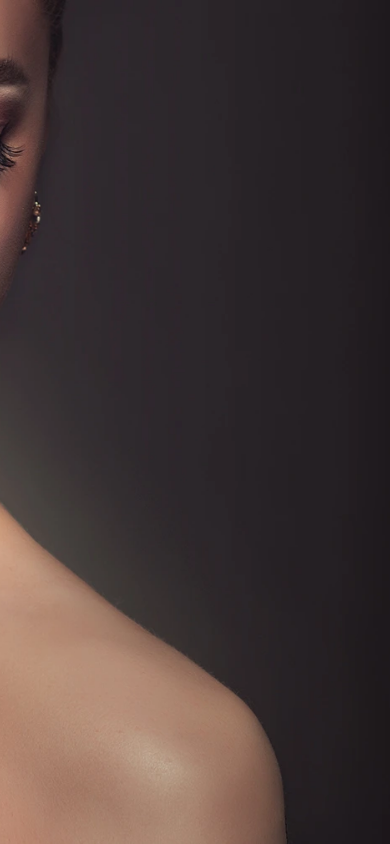
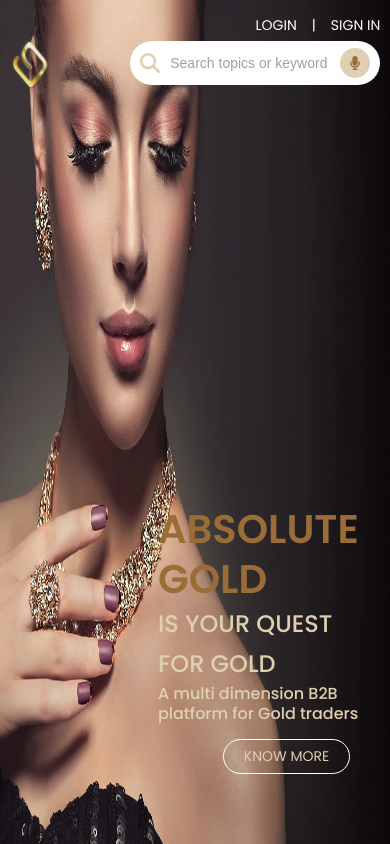
Before and after one commit to ayushagrahari0511/absolute-gold, a Next.js app: page /home in a window 390 px wide. Built offline with nearby package versions, Linux system fonts and the light colour scheme.

Commit message:
second commit

```diff
--- a/components/Home/Landing/Landing.js
+++ b/components/Home/Landing/Landing.js
@@ -1,9 +1,46 @@
 import styles from './Landing.module.css'
+import Link from 'next/link'
+import { FontAwesomeIcon } from '@fortawesome/react-fontawesome'
+import { faSearch, faMicrophone } from '@fortawesome/free-solid-svg-icons'
 
 const Landing = () => {
   return (
     <div className={styles.wrapper}>
-
+      <div className={styles.container}>
+        <header>
+          <div className={styles.logo}>
+            <img src="/logo.png" alt="" />
+          </div>
+          <div className={styles.links}>
+            <div className={styles.login}>
+              <Link href="/login">
+                LOGIN
+              </Link>
+              <span>|</span>
+              <Link href="/register">
+                SIGN IN
+              </Link>
+            </div>
+            <form className={styles.search_container}>
+              <label htmlFor="search">
+                <FontAwesomeIcon icon={faSearch} className={styles.search} />
+              </label>
+              <input type="text" id='search' placeholder='Search topics or keyword' />
+              <div className={styles.microphone}>
+                <FontAwesomeIcon icon={faMicrophone} className={styles.mike} />
+              </div>
+            </form>
+          </div>
+        </header>
+        <div className={styles.description}>
+          <h1>ABSOLUTE GOLD</h1>
+          <h3>IS YOUR QUEST FOR GOLD</h3>
+          <h5>A multi dimension B2B platform for Gold traders</h5>
+          <Link href="/more">
+            KNOW MORE
+          </Link>
+        </div>
+      </div>
     </div>
   )
 }
--- a/components/Home/Landing/Landing.module.css
+++ b/components/Home/Landing/Landing.module.css
@@ -3,6 +3,246 @@
     height: 100vh;
     background: url(/banner_img.webp);
     background-repeat: no-repeat;
-    background-size: cover;
-    background-position: center;
+    background-size: 100% 107vh;
+    background-position: top 0 left 0;
+    position: relative;
+    display: flex;
+    align-items: center;
+    justify-content: center;
 }
+
+.container {
+    padding: 1rem 0;
+    width: 95%;
+    height: 100%;
+    display: flex;
+    flex-direction: column;
+    justify-content: space-between;
+}
+
+/* Header section starts here */
+
+.container > header {
+    width: 100%;
+    display: flex;
+    align-items: center;
+    justify-content: space-between;
+}
+
+.logo > img {
+    position: relative;
+    top: 1rem;
+    width: 4rem;
+}
+
+.links {
+    display: flex;
+    align-items: center;
+    grid-gap: 6rem;
+}
+
+.login {
+    position: relative;
+    top: .5rem;
+    display: flex;
+    align-items: center;
+    color: #fff;
+    grid-gap: 1.5rem;
+}
+
+.login > a {
+    transition: all 0.3s;
+}
+
+.login > a:hover {
+    color: var(--brown_primary);
+}
+
+.search_container {
+    background: #fff;
+    padding: .7rem 1rem;
+    border-radius: 4rem;
+    display: flex;
+    align-items: center;
+    grid-gap: 4.5rem;
+}
+
+.search_container label {
+    display: flex;
+    align-items: center;
+    justify-content: center;
+}
+
+.search_container > input {
+    border: none;
+    outline: none;
+    font-size: 1.5rem;
+    color: var(--black_secondary);
+}
+
+.search_container > input::placeholder {
+    color: var(--black_secondary);
+}
+
+.search {
+    width: 2rem;
+    height: 2rem;
+    color: var(--button_background);
+}
+
+.microphone {
+    display: flex;
+    align-items: center;
+}
+
+.mike {
+    background: var(--button_background);
+    border-radius: 50%;
+    padding: .8rem;
+    width: 1.4rem;
+    height: 1.4rem;
+    color: var(--brown_primary);
+}
+
+/* Header section ends here */
+
+.description {
+    width: 35%;
+    margin-bottom: 2rem;
+    display: flex;
+    flex-direction: column;
+
+    align-self: flex-end;
+    text-align: left;
+}
+
+.description > h1 {
+    font-weight: 400;
+    line-height: 6rem;
+    color: var(--brown_primary);
+}
+
+.description > h3 {
+    line-height: 4.5rem;
+    font-weight: 400;
+    color: var(--brown_tertiary);
+}
+
+.description > h5 {
+    font-weight: 400;
+    line-height: 2.8rem;
+    color: var(--brown_tertiary);
+}
+
+.description > a {
+    width: fit-content;
+    margin-top: 1.5rem;
+    border: 1.5px solid #fff;
+    padding: 1rem 3rem;
+    border-radius: 5rem;
+    background: transparent;
+    color: var(--brown_tertiary);
+}
+
+
+@media (max-width: 1199.98px) {
+    .links {
+        grid-gap: 4rem;
+    }
+
+    .search_container {
+        padding: .7rem 1rem;
+        border-radius: 4rem;
+        grid-gap: 2rem;
+    }
+
+    .description {
+        width: 40%;
+    }
+}
+
+
+/* for Medium devices such as tablets */
+@media (max-width: 991.98px) {
+    .wrapper {
+        background-size: 105% 107vh;
+        background-position: top 0 left 0;
+    }
+
+    .links {
+        flex-direction: column;
+        align-items: flex-end;
+        grid-gap: 1rem;
+    }
+
+    .search_container {
+        grid-gap: 1rem;
+    }
+
+    .description {
+        width: 45%;
+    }
+
+    .description > a {
+        padding: .6rem 2rem;
+    }
+}
+
+/* Small devices (landscape phone, ) */
+
+@media (max-width: 767.98px) {
+    .wrapper {
+        background-size: 120% 107vh;
+        background-position: top 0 left 0;
+    }
+
+    .description {
+        width: 60%;
+        margin-bottom: 5rem;
+    }
+
+    .description > h1 {
+        font-size: 4rem;
+        font-weight: 600;
+        line-height: 5rem;
+    }
+
+    .description > h3 {
+        line-height: 4rem;
+        font-size: 2.4rem;
+        font-weight: 500;
+    }
+
+    .description > h5 {
+        font-weight: 500;
+        font-size: 1.6rem;
+        line-height: 2rem;
+    }
+
+    .description > a {
+        margin-right: 3rem;
+        align-self: flex-end;
+    }
+}
+
+/* Small devices such as phone */
+
+@media (max-width: 575.98px) {
+    .wrapper {
+        background-size: 150% 100vh;
+        background-position: top 0 left -4rem;
+    }
+
+    .logo > img {
+        top: 2rem;
+        width: 4rem;
+    }
+    .search_container > input {
+        width: 16rem;
+        font-size: 1.4rem;
+    }
+
+    .description {
+        margin-bottom: 6rem;
+    }
+ }
--- a/pages/welcome.js
+++ b/pages/welcome.js
@@ -16,7 +16,7 @@ const Welcome = () => {
       </Head>
       <div className={styles.wrapper}>
         <header>
-          <Link href="/">
+          <Link href="/register">
             <div className={styles.skip}>
               <FontAwesomeIcon icon={faUser} className={styles.userIcon} />
               Register/login
--- a/styles/globals.css
+++ b/styles/globals.css
@@ -32,6 +32,13 @@ h1 {
   font-size: 4.8rem;
 }
 
+h3 {
+  font-size: 3.2rem;
+}
+
+h5 {
+  font-size: 2rem;
+}
 a {
   color: inherit;
   text-decoration: none;
```
Also changed, not shown: public/banner_img.webp, public/banner_img_3.webp (added).
